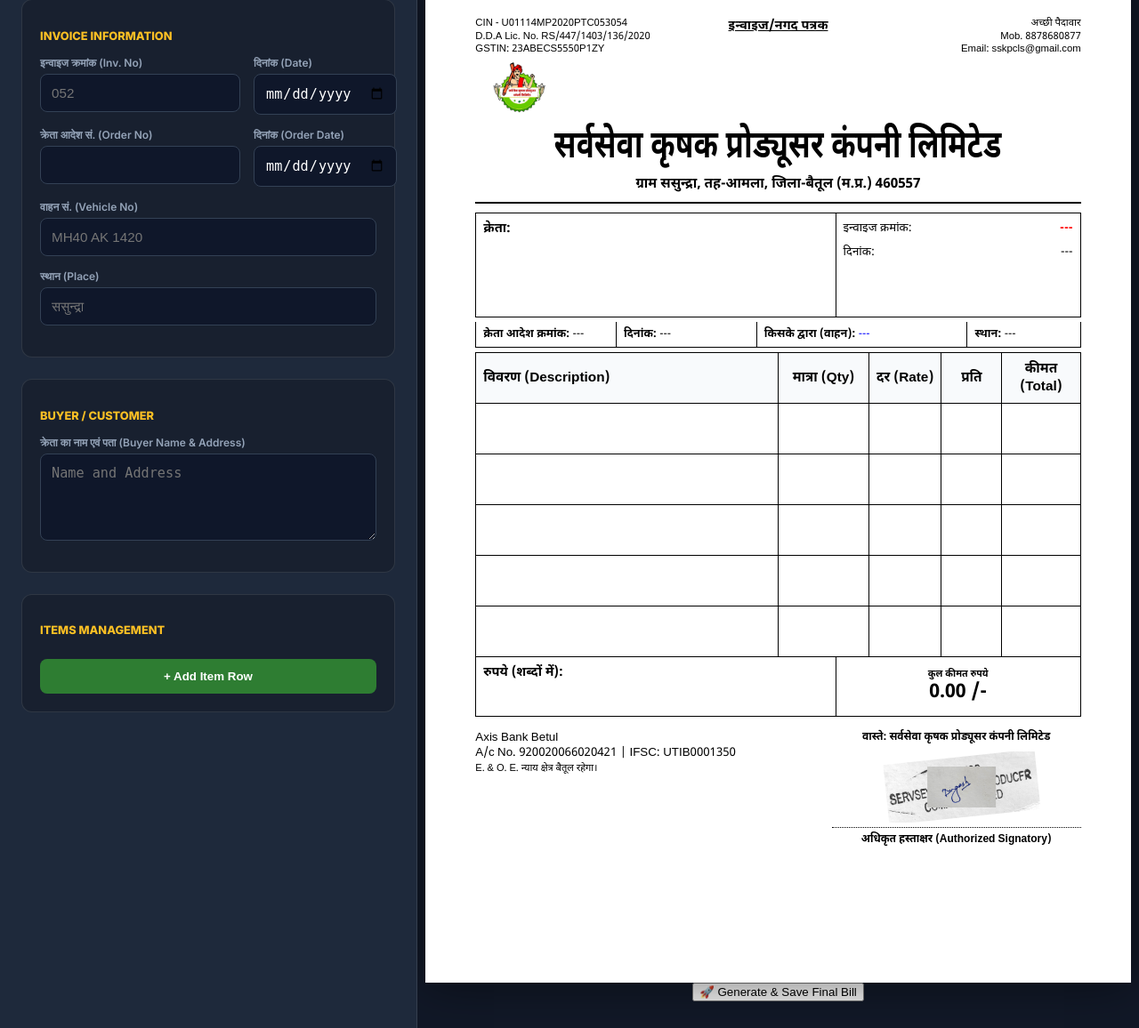
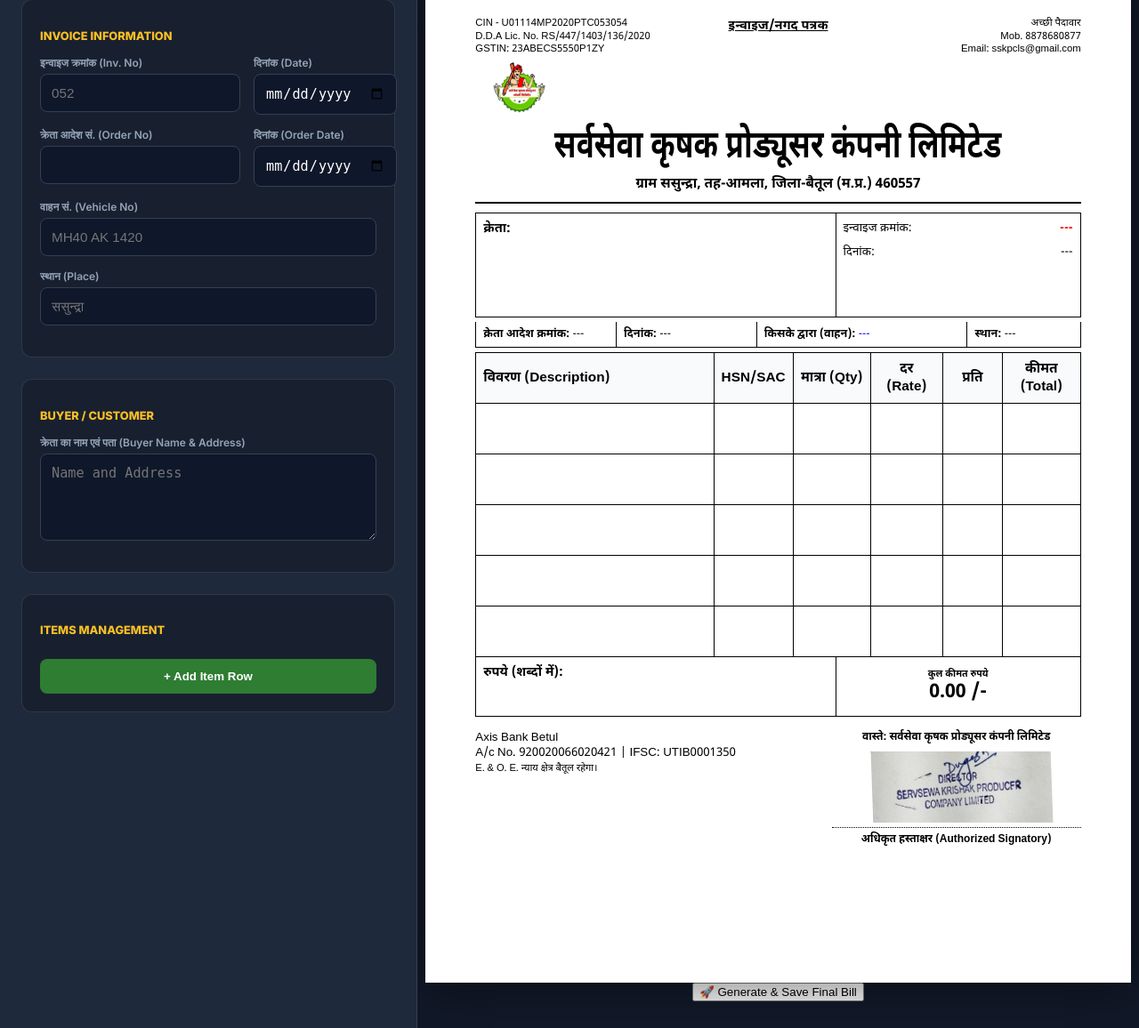
Before and after one commit to en-rmohane/SERVSEWA_KRISHAK, a Flask app: page / in a window 1280 px wide. Shown: the part 99-1255 px from the top of the page at 89% size. Run offline with Flask 3, Linux system fonts and the light colour scheme; the visitor is signed in with stand-in values (Sample User, id 1); lists and menus that the app fills with data are empty; some libraries are stand-ins or nearby versions.

Commit message:
Add HSN/SAC column and implement combined signature/seal stamp

```diff
--- a/static/css/index.css
+++ b/static/css/index.css
@@ -221,32 +221,12 @@ input, textarea, select {
     padding: 0 6px;
 }
 
-.signature-img {
-    height: 46px;
+.stamp-signature-img {
+    height: 110px;
     width: auto;
     object-fit: contain;
-    /* html2pdf/html2canvas doesn't reliably honor blend-modes; keep it simple */
-    filter: contrast(1.2);
-    position: absolute;
-    left: 50%;
-    top: 50%;
-    transform: translate(-50%, -50%);
-    z-index: 2; /* signature on top of seal */
-}
-
-.seal-img {
-    position: absolute;
-    height: 68px;
-    width: auto;
-    object-fit: contain;
-    opacity: 0.75;
-    z-index: 1; /* seal below signature */
-    left: 50%;
-    top: 50%;
-    transform: translate(-50%, -50%) rotate(-6deg);
-    pointer-events: none;
-    /* try to reduce background tint for scanned seal images */
-    filter: grayscale(1) contrast(1.6) brightness(1.2);
+    transform: rotate(-2deg);
+    filter: contrast(1.1) brightness(1.02);
 }
 
 .declaration-pro {
--- a/static/js/main.js
+++ b/static/js/main.js
@@ -6,6 +6,10 @@ function addItem() {
         <div class="input-group">
             <label>विवरण</label>
             <input type="text" class="item-desc" placeholder="गेहूं (Wheat)" oninput="updatePreview()">
+        </div>
+        <div class="input-group">
+            <label>HSN/SAC</label>
+            <input type="text" class="item-hsn" placeholder="1001" oninput="updatePreview()">
         </div>
         <div class="input-group">
             <label>मात्रा</label>
@@ -53,6 +57,7 @@ function updatePreview() {
 
     rows.forEach(row => {
         const desc = row.querySelector('.item-desc').value;
+        const hsn = row.querySelector('.item-hsn').value;
         const qty = parseFloat(row.querySelector('.item-qty').value) || 0;
         const rate = parseFloat(row.querySelector('.item-rate').value) || 0;
         const per = row.querySelector('.item-per').value;
@@ -62,6 +67,7 @@ function updatePreview() {
         const tr = document.createElement('tr');
         tr.innerHTML = `
             <td>${desc}</td>
+            <td>${hsn}</td>
             <td>${qty.toFixed(2)}</td>
             <td>${rate}</td>
             <td>${per}</td>
@@ -73,7 +79,7 @@ function updatePreview() {
     // Fill empty rows to maintain layout (if less than 5 items)
     for (let i = rows.length; i < 5; i++) {
         const tr = document.createElement('tr');
-        tr.innerHTML = `<td>&nbsp;</td><td></td><td></td><td></td><td></td>`;
+        tr.innerHTML = `<td>&nbsp;</td><td></td><td></td><td></td><td></td><td></td>`;
         tableBody.appendChild(tr);
     }
 
--- a/templates/index.html
+++ b/templates/index.html
@@ -128,8 +128,9 @@
                 <table class="items-table-pro">
                     <thead>
                         <tr>
-                            <th style="width: 50%; text-align: left;">विवरण (Description)</th>
-                            <th style="width: 15%;">मात्रा (Qty)</th>
+                            <th style="width: 40%; text-align: left;">विवरण (Description)</th>
+                            <th style="width: 12%;">HSN/SAC</th>
+                            <th style="width: 13%;">मात्रा (Qty)</th>
                             <th style="width: 12%;">दर (Rate)</th>
                             <th style="width: 10%;">प्रति</th>
                             <th style="width: 13%;">कीमत (Total)</th>
@@ -163,10 +164,8 @@
                     <div class="sign-pro">
                         <div style="font-size: 9pt;">वास्ते: सर्वसेवा कृषक प्रोड्यूसर कंपनी लिमिटेड</div>
                         <div class="sign-images-container">
-                            <img src="{{ url_for('static', filename='img/signature.jpg') }}" class="signature-img"
-                                alt="Signature">
-                            <img src="{{ url_for('static', filename='img/seal.png') }}" class="seal-img"
-                                alt="Director Seal">
+                            <img src="{{ url_for('static', filename='img/stamp_signature.png') }}"
+                                 class="stamp-signature-img" alt="Authorized Signatory">
                         </div>
                         <div class="sign-line-pro">अधिकृत हस्ताक्षर (Authorized Signatory)</div>
                     </div>
--- a/tools/make_signature_transparent.py
+++ b/tools/make_signature_transparent.py
@@ -6,8 +6,8 @@ from PIL import Image
 
 
 ROOT = Path(__file__).resolve().parents[1]
-SRC = ROOT / "static" / "img" / "signature.jpg"
-DST = ROOT / "static" / "img" / "signature.png"
+SRC = ROOT / "static" / "img" / "stamp_signature.jpg"
+DST = ROOT / "static" / "img" / "stamp_signature.png"
 
 
 def _compute_alpha(r: int, g: int, b: int) -> int:
```
Also changed, not shown: static/img/seal.png (deleted), static/img/signature.jpg (deleted), static/img/signature.png (deleted), static/img/stamp_signature.jpg (added), static/img/stamp_signature.png (added).
